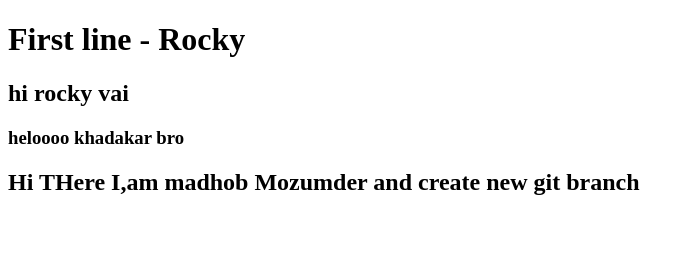
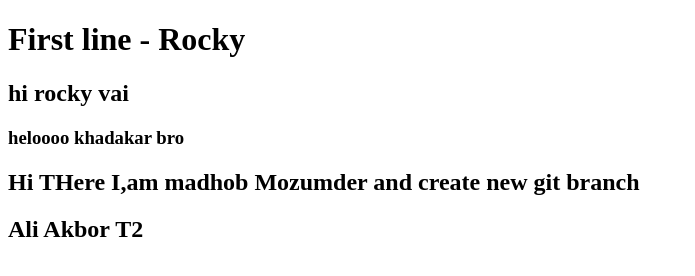
Before and after one commit to rockyhaque/demo-repo, a plain HTML site: page index.html in a window 1280 px wide. Shown: the whole page, without its empty margins (0-695 px from the left). Drawn offline with Linux system fonts and the light colour scheme.

```diff
--- a/index.html
+++ b/index.html
@@ -10,5 +10,6 @@
     <h2>hi rocky vai</h2>
     <h3>heloooo khadakar bro</h3>
     <h2>Hi THere I,am madhob Mozumder and create new git branch</h2>
+    <h2>Ali Akbor T2</h2>
 </body>
 </html>
```
